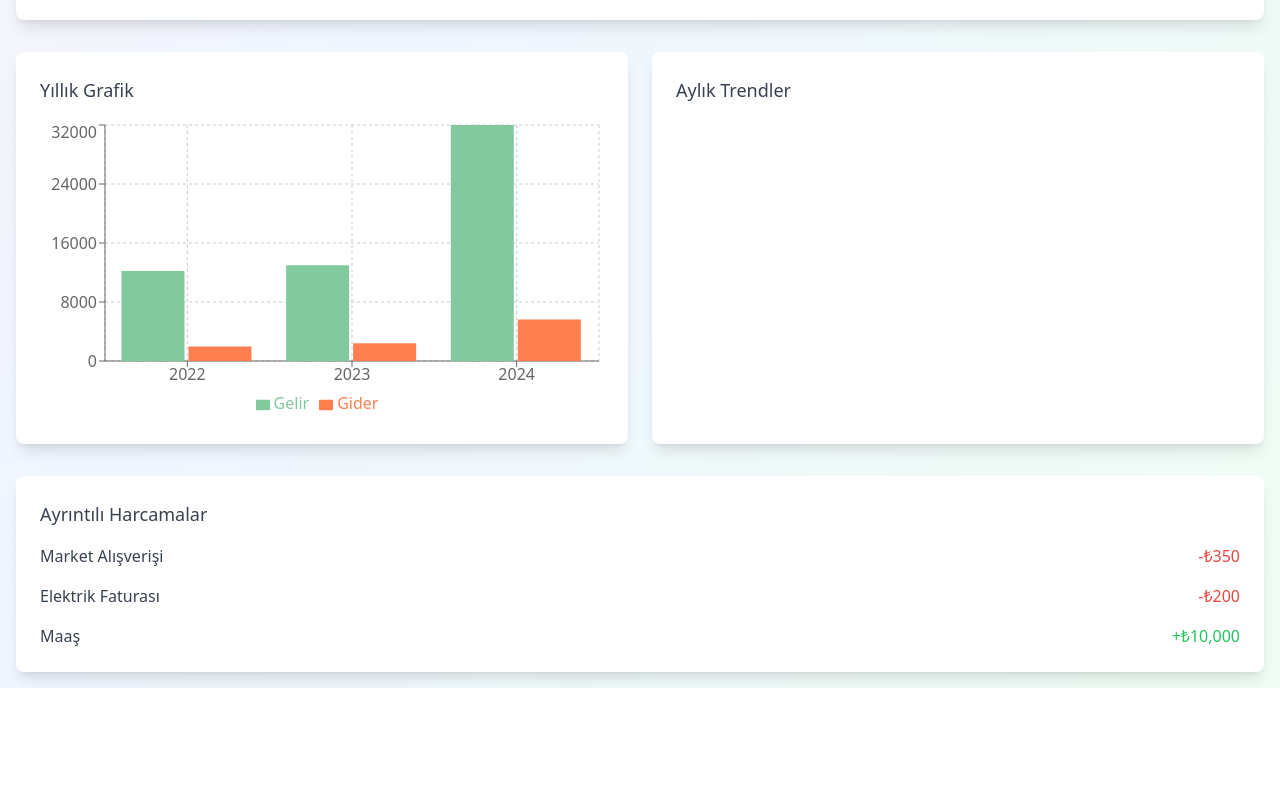
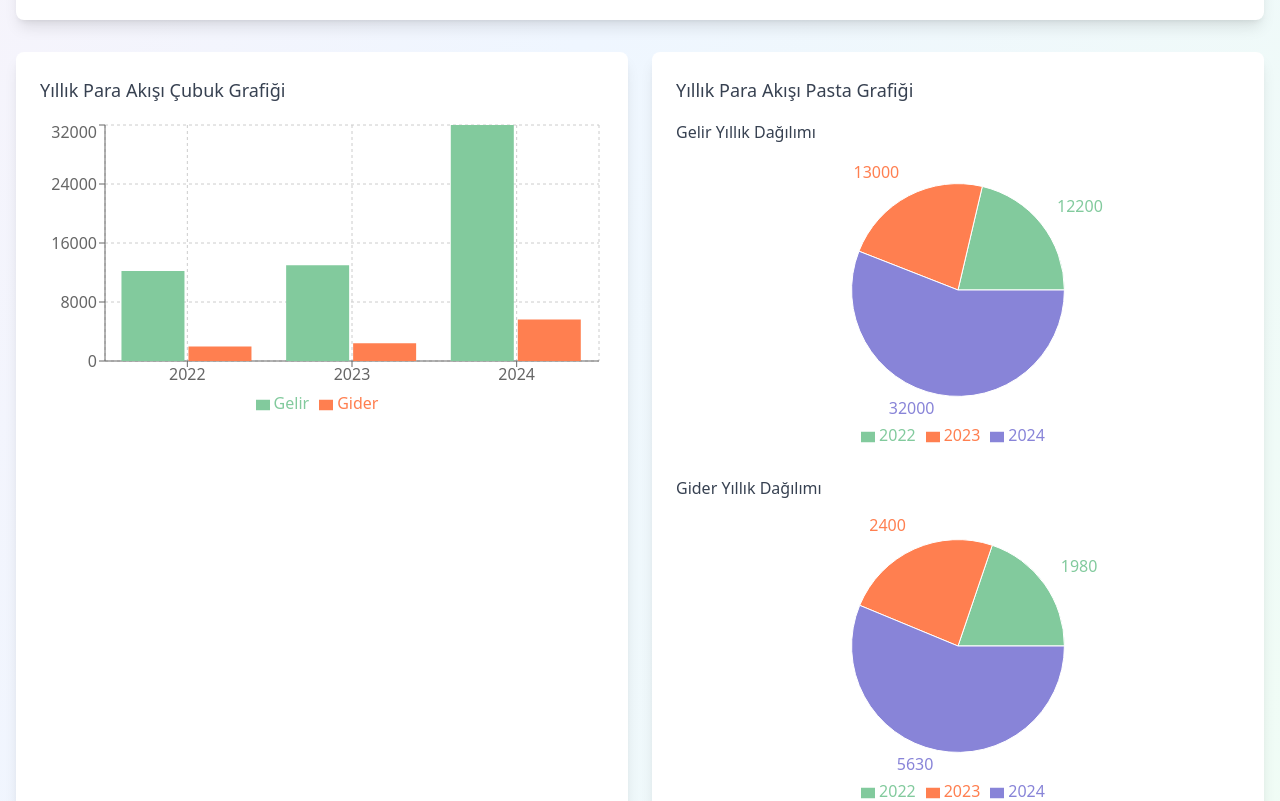
Before and after one commit to ycihan0/budget, a Next.js app: page / in a window 1280 px wide. Shown: the part 1600-2401 px from the top of the page. Before the commit the page ends 2288 px from the top, so only its background shows below. Built offline with nearby package versions, Linux system fonts and the light colour scheme.

Commit message:
yearlyPieCharts

```diff
--- a/components/Header.jsx
+++ b/components/Header.jsx
@@ -1,15 +1,14 @@
 import { useEffect, useState } from "react";
-import styles from "./Header.module.scss"; // SCSS modülünü bağlama
+import styles from "./Header.module.scss";
 
 const Header = () => {
-  const [heroHeight, setHeroHeight] = useState(0); // Hero yüksekliğini takip et
-  const [isFixed, setIsFixed] = useState(false); // Hero'nun sabitlenip sabitlenmediğini kontrol et
+  const [heroHeight, setHeroHeight] = useState(0);
+  const [isFixed, setIsFixed] = useState(false);
 
   useEffect(() => {
     const heroElement = document.querySelector(`.${styles.heroNav}`);
     const parentElement = heroElement?.parentElement;
 
-    // Hero yüksekliğini hesapla ve parent padding-top'u ayarla
     const heroHeightValue = heroElement?.offsetHeight || 0;
     setHeroHeight(heroHeightValue);
     if (parentElement) {
@@ -19,12 +18,10 @@ const Header = () => {
     const handleScroll = () => {
       const scrollOffset = window.scrollY;
 
-      // Scroll ile hero yüksekliğini küçült
       if (scrollOffset < heroHeightValue) {
         heroElement.style.height = `${heroHeightValue - scrollOffset}px`;
       }
 
-      // Sabitleme durumu
       if (scrollOffset > heroHeightValue - 215) {
         setIsFixed(true);
       } else {
@@ -32,28 +29,23 @@ const Header = () => {
       }
     };
 
-    // Scroll eventini bağla
     window.addEventListener("scroll", handleScroll);
 
-    // Temizlik işlemi
     return () => {
       window.removeEventListener("scroll", handleScroll);
     };
-  }, [heroHeight]); // Hero yüksekliği değiştiğinde useEffect yeniden çalışır
-
+  }, [heroHeight]);
   return (
     <div>
-      {/* Hero Nav */}
       <div
         className={`${styles.heroNav} ${isFixed ? styles.fixme : ""}`}
         style={{
           backgroundImage:
             'url("https://images.pexels.com/photos/10885433/pexels-photo-10885433.jpeg?auto=compress&cs=tinysrgb&w=1260&h=750&dpr=1")',
-
         }}
       >
         <div className={styles.heroNav__inner}>
-          <h1 style={{ marginLeft:40,}}>Kişisel Bütçe Takip</h1>
+          <h1 style={{ marginLeft: 40 }}> Bütçe Takip</h1>
           <div className={styles.heroNav__button}>
             <a href="#" className="btn"></a>
           </div>
--- a/components/YearlyBarChart.jsx
+++ b/components/YearlyBarChart.jsx
@@ -17,12 +17,12 @@ const YearlyBarChart = () => {
   const [yearlyData, setYearlyData] = useState([]);
 
   useEffect(() => {
-    // Veri işleme (Yıllık gelir ve gider)
+
     const processYearlyData = () => {
       const yearly = {};
 
       transactions.forEach((transaction) => {
-        const year = format(new Date(transaction.date), "yyyy"); // Yıl bazında
+        const year = format(new Date(transaction.date), "yyyy");
 
         if (!yearly[year]) yearly[year] = { year, gelir: 0, gider: 0 };
 
@@ -33,7 +33,7 @@ const YearlyBarChart = () => {
         }
       });
 
-      setYearlyData(Object.values(yearly)); // Yıllık verileri dizi haline getiriyoruz
+      setYearlyData(Object.values(yearly));
     };
 
     if (transactions.length) {
@@ -43,7 +43,7 @@ const YearlyBarChart = () => {
 
   return (
     <div className="bg-white p-6 shadow-lg rounded-lg">
-      <h3 className="text-lg font-medium text-gray-700 mb-4">Yıllık Grafik</h3>
+      <h3 className="text-lg font-medium text-gray-700 mb-4">Yıllık Para Akışı Çubuk Grafiği</h3>
 
       {yearlyData.length === 0 ? (
         <p className="text-center text-gray-500">Veri bulunamadı.</p>
--- /dev/null
+++ b/components/YearlyPieChart.jsx
@@ -0,0 +1,116 @@
+import React, { useEffect, useState } from "react";
+import { useSelector } from "react-redux";
+import {
+  PieChart,
+  Pie,
+  Cell,
+  Tooltip,
+  Legend,
+  ResponsiveContainer,
+} from "recharts";
+import { format } from "date-fns"; // date-fns ile tarih formatlama
+
+const YearlyPieChart = () => {
+  const transactions = useSelector((state) => state.transactions.transactions);
+  const [incomeData, setIncomeData] = useState([]);
+  const [expenseData, setExpenseData] = useState([]);
+
+  useEffect(() => {
+    const processYearlyData = () => {
+      const incomeByYear = {};
+      const expenseByYear = {};
+
+      transactions.forEach((transaction) => {
+        const year = format(new Date(transaction.date), "yyyy");
+
+        if (transaction.category === "Gelir") {
+          if (!incomeByYear[year]) incomeByYear[year] = 0;
+          incomeByYear[year] += parseFloat(transaction.amount);
+        } else if (transaction.category === "Gider") {
+          if (!expenseByYear[year]) expenseByYear[year] = 0;
+          expenseByYear[year] += parseFloat(transaction.amount);
+        }
+      });
+
+      // Veriyi yıl bazında gelir ve gider olarak ayırıyoruz
+      const incomePieData = Object.entries(incomeByYear).map(([year, value]) => ({
+        name: year,
+        value: value,
+      }));
+
+      const expensePieData = Object.entries(expenseByYear).map(([year, value]) => ({
+        name: year,
+        value: value,
+      }));
+
+      setIncomeData(incomePieData);
+      setExpenseData(expensePieData);
+    };
+
+    if (transactions.length) {
+      processYearlyData();
+    }
+  }, [transactions]);
+
+  const COLORS = ["#82ca9d", "#ff7f50", "#8884d8", "#8dd1e1", "#d0ed57", "#ffc658"];
+
+  return (
+    <div className="bg-white p-6 shadow-lg rounded-lg">
+      <h3 className="text-lg font-medium text-gray-700 mb-4">Yıllık Para Akışı Pasta Grafiği</h3>
+      <div className="mb-6">
+        <h4 className="text-md font-medium text-gray-700 mb-2">Gelir Yıllık Dağılımı</h4>
+        {incomeData.length === 0 ? (
+          <p className="text-center text-gray-500">Gelir verisi bulunamadı.</p>
+        ) : (
+          <ResponsiveContainer width="100%" height={300}>
+            <PieChart>
+              <Pie
+                data={incomeData}
+                dataKey="value"
+                nameKey="name"
+                outerRadius="80%"
+                label
+                labelLine={false}
+              >
+                {incomeData.map((entry, index) => (
+                  <Cell key={`cell-${index}`} fill={COLORS[index % COLORS.length]} />
+                ))}
+              </Pie>
+              <Tooltip />
+              <Legend />
+            </PieChart>
+          </ResponsiveContainer>
+        )}
+      </div>
+
+      {/* Gider Pasta Grafiği */}
+      <div>
+        <h4 className="text-md font-medium text-gray-700 mb-2">Gider Yıllık Dağılımı</h4>
+        {expenseData.length === 0 ? (
+          <p className="text-center text-gray-500">Gider verisi bulunamadı.</p>
+        ) : (
+          <ResponsiveContainer width="100%" height={300}>
+            <PieChart>
+              <Pie
+                data={expenseData}
+                dataKey="value"
+                nameKey="name"
+                outerRadius="80%"
+                label
+                labelLine={false}
+              >
+                {expenseData.map((entry, index) => (
+                  <Cell key={`cell-${index}`} fill={COLORS[index % COLORS.length]} />
+                ))}
+              </Pie>
+              <Tooltip />
+              <Legend />
+            </PieChart>
+          </ResponsiveContainer>
+        )}
+      </div>
+    </div>
+  );
+};
+
+export default YearlyPieChart;
--- a/pages/index.jsx
+++ b/pages/index.jsx
@@ -3,6 +3,7 @@ import BudgetDashboard from "@/components/BudgetDashboard";
 import FinancialTransactions from "@/components/FinancialTransactions";
 import Header from "@/components/Header";
 import YearlyBarChart from "@/components/YearlyBarChart";
+import YearlyPieChart from "@/components/YearlyPieChart";
 
 export default function Home() {
   return (
@@ -17,17 +18,7 @@ export default function Home() {
           <FinancialTransactions />
           <div className="grid grid-cols-1 md:grid-cols-2 gap-6 mt-8">
             <YearlyBarChart/>
-            <div className="bg-white p-6 shadow-lg rounded-lg">
-              <h3 className="text-lg font-medium text-gray-700 mb-4">
-                Aylık Trendler
-              </h3>
-              <div
-                id="bar-chart"
-                className="h-64 flex items-center justify-center"
-              >
-                {/* Chart.js ile Çubuk Grafiği Eklenecek */}
-              </div>
-            </div>
+            <YearlyPieChart/>
           </div>
 
           {/* Ayrıntılı Harcama Listesi */}
```
